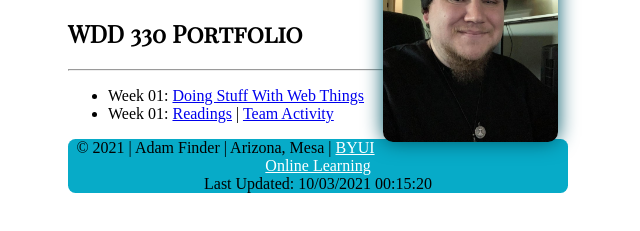
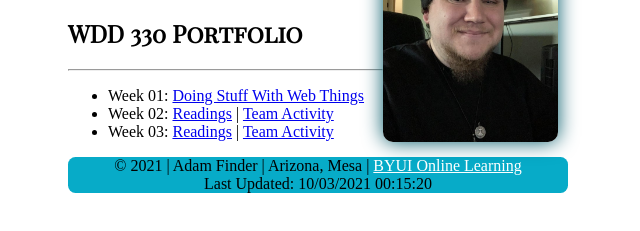
Before and after one commit to AdamFinder/WDD330, a plain HTML site: page index.html in a window 1280 px wide. Shown: the part 43-274 px from the top of the page, without its empty margins (322-962 px from the left). Drawn offline with Linux system fonts and the light colour scheme; a script that the page names is missing.

Commit message:
Portfolio update

```diff
--- a/index.html
+++ b/index.html
@@ -19,7 +19,9 @@
                 <nav>
                     <ul>
                         <li>Week 01: <a href="https://adamfinder.github.io/WDD330/Week01/week01.html">Doing Stuff With Web Things</a></li>
-                        <li>Week 01: <a href="https://adamfinder.github.io/WDD330/Week02/week02.html">Readings</a> | <a href="https://adamfinder.github.io/WDD330/Week02/team02.html">Team Activity</a></li>
+                        <li>Week 02: <a href="https://adamfinder.github.io/WDD330/Week02/week02.html">Readings</a> | <a href="https://adamfinder.github.io/WDD330/Week02/team02.html">Team Activity</a></li>
+                        <li>Week 03: <a href="https://adamfinder.github.io/WDD330/Week03/week03.html">Readings</a> | <a href="https://adamfinder.github.io/WDD330/Week03/team03.html">Team Activity</a></li>
+
                     </ul>
                 </nav>
             </main>
```
